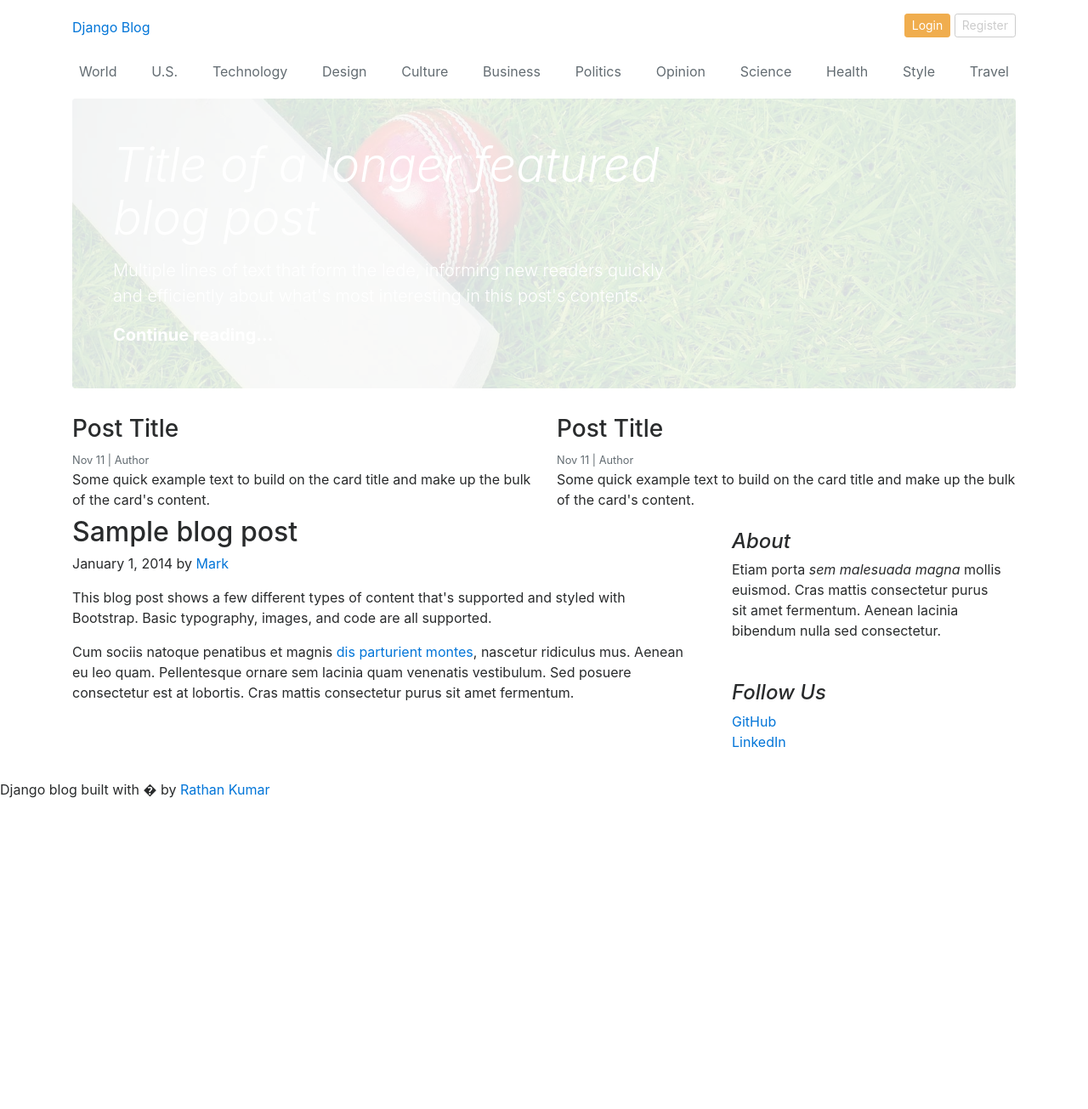
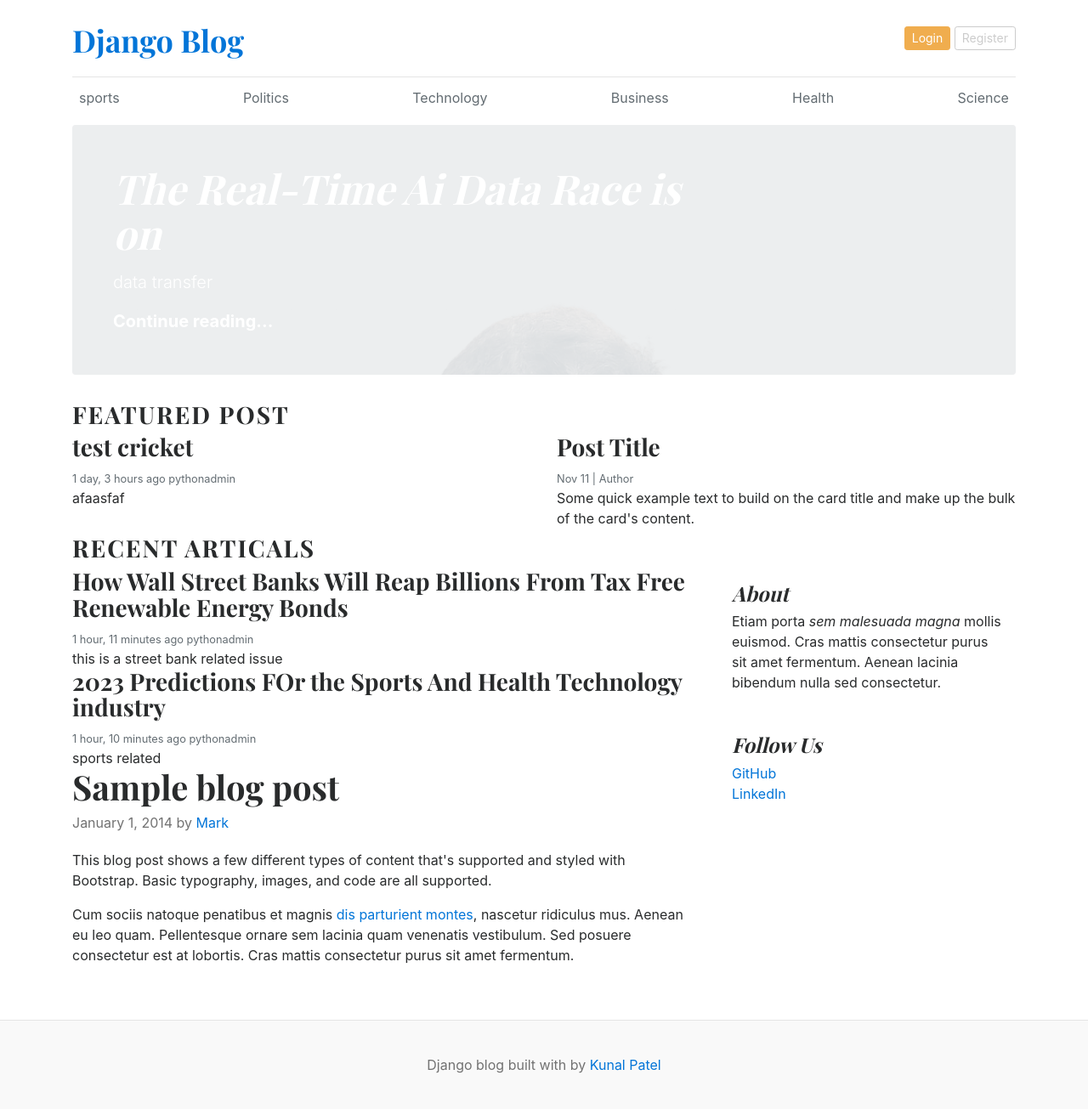
Before and after one commit to KunalPatel1213/Blog-webpage, a Django app: page / in a window 1280 px wide. Shown: the whole page at 85% size. Before the commit the page ends 939 px from the top, so only its background shows below. Run offline with Django 5.2, Linux system fonts and the light colour scheme; data comes from the database, SQL or seed files in the repository; both versions use the stored data as it was after the commit.

Commit message:
fix the html templates for real data to show frontend for database

```diff
--- a/blog_main/views.py
+++ b/blog_main/views.py
@@ -1,5 +1,13 @@
 from django.shortcuts import render
-
+from blogs.models import Category, Blog
 
 def home(request):
-    return render(request, 'home.html')
+    categories = Category.objects.all()
+    featured_posts = Blog.objects.filter(is_featured=True, status='Published').order_by('updated_at')
+    posts = Blog.objects.filter(is_featured=False, status='Published')
+    context = {
+        'categories': categories,
+        'featured_posts':featured_posts,
+        'posts': posts,
+    }
+    return render(request, 'home.html', context)
--- a/templates/home.html
+++ b/templates/home.html
@@ -9,7 +9,7 @@
     <title>Django Blogs</title>
     <link href="https://getbootstrap.com/docs/4.0/dist/css/bootstrap.min.css" rel="stylesheet">
     <link href="https://fonts.googleapis.com/css?family=Playfair+Display:700,900" rel="stylesheet">
-    <link href="{% static 'css/blog.css ' %}" rel="stylesheet">
+    <link href="{% static 'css/blog.css' %}" rel="stylesheet">
 </head>
 <body>
     <div class="container">
@@ -27,43 +27,44 @@
 
       <div class="nav-scroller py-1 mb-2">
         <nav class="nav d-flex justify-content-between">
-          <a class="p-2 text-muted" href="#">World</a>
-          <a class="p-2 text-muted" href="#">U.S.</a>
-          <a class="p-2 text-muted" href="#">Technology</a>
-          <a class="p-2 text-muted" href="#">Design</a>
-          <a class="p-2 text-muted" href="#">Culture</a>
-          <a class="p-2 text-muted" href="#">Business</a>
-          <a class="p-2 text-muted" href="#">Politics</a>
-          <a class="p-2 text-muted" href="#">Opinion</a>
-          <a class="p-2 text-muted" href="#">Science</a>
-          <a class="p-2 text-muted" href="#">Health</a>
-          <a class="p-2 text-muted" href="#">Style</a>
-          <a class="p-2 text-muted" href="#">Travel</a>
+          {% for cat in categories %}
+          <a class="p-2 text-muted" href="#">{{ cat.category_name }}</a>
+          {% endfor %}
         </nav>
       </div>
 
-
-
-<div class="jumbotron p-3 p-md-5 text-white rounded bg-dark" style="background-image: url({% static "images/cricket.jpg"%});background-blend-mode: overlay;background-size:cover;">
+      {% for post in featured_posts %}
+      {% if forloop.first %}
+      <div class="jumbotron p-3 p-md-5 text-white rounded bg-dark"
+           style="background-image: url({{post.featured_image.url}});
+                  background-blend-mode: overlay;
+                  background-size:cover;">
         <div class="col-md-8 px-0">
-      <h1 class="display-4 font-italic">Title of a longer featured blog post</h1>
-      <p class="lead my-3">Multiple lines of text that form the lede, informing new readers quickly and efficiently about what's most interesting in this post's contents.</p>
+          <h1 class="display-4 font-italic">{{ post.title }}</h1>
+          <p class="lead my-3">{{ post.short_description  | truncatewords:10}}</p>
           <p class="lead mb-0"><a href="#" class="text-white font-weight-bold">Continue reading...</a></p>
         </div>
       </div>
+      {% endif %}
+      {% endfor %}
 
+      <h3 class="text-uppercase text working" style="letter-spacing: 2px;">Featured Post</h3>
       <div class="row mb-2">
+        {% for post in featured_posts %}
+            {% if not forloop.first %}
         <div class="col-md-6">
-      <div class="card border-0" >
+          <div class="card border-0">
             <div class="card-body">
-          <h3>Post Title</h3>
-          <small class="mb-1 text-muted">Nov 11 | Author</small>
-          <p class="card-text">Some quick example text to build on the card title and make up the bulk of the card's content.</p>
+              <h3>{{ post.title }}</h3>
+              <small class="mb-1 text-muted">{{ post.created_at|timesince }} ago {{ post.author }}</small>
+              <p class="card-text">{{ post.short_description | truncatewords:25 }}</p>
             </div>
           </div>
         </div>
+            {% endif %}
+        {% endfor %}
         <div class="col-md-6">
-      <div class="card border-0" >
+          <div class="card border-0">
             <div class="card-body">
               <h3>Post Title</h3>
               <small class="mb-1 text-muted">Nov 11 | Author</small>
@@ -73,9 +74,21 @@
         </div>
       </div>
 
+
+      <h3 class="text-uppercase text working" style="letter-spacing: 2px;">Recent Articals</h3>
       <main role="main" class="container p-0">
         <div class="row">
           <div class="col-md-8 blog-main">
+            {% for post in posts %}
+            <div class="card border-0">
+            <div class="card-body">
+              <h3>{{ post.title }}</h3>
+              <small class="mb-1 text-muted">{{ post.created_at|timesince }} ago {{ post.author }}</small>
+              <p class="card-text">{{ post.short_description }}</p>
+            </div>
+          </div>
+          {% endfor %}
+
 
             <div class="blog-post">
               <h2 class="blog-post-title">Sample blog post</h2>
@@ -84,8 +97,6 @@
               <p>This blog post shows a few different types of content that's supported and styled with Bootstrap. Basic typography, images, and code are all supported.</p>
 
               <p>Cum sociis natoque penatibus et magnis <a href="#">dis parturient montes</a>, nascetur ridiculus mus. Aenean eu leo quam. Pellentesque ornare sem lacinia quam venenatis vestibulum. Sed posuere consectetur est at lobortis. Cras mattis consectetur purus sit amet fermentum.</p>
-
-
             </div>
             <!-- /.blog-post -->
 
@@ -108,12 +119,13 @@
           </aside><!-- /.blog-sidebar -->
 
         </div><!-- /.row -->
-
       </main><!-- /.container -->
 
     </div>
     <footer class="blog-footer">
-  <p>Django blog built with � by <a href="#">Rathan Kumar</a></p>
+      <p>Django blog built with by <a href="#">Kunal Patel</a></p>
     </footer>
 </body>
 </html>
+
+{% comment %} .\venv\Scripts\Activate.ps1 {% endcomment %}
```
Also changed, not shown: db.sqlite3, media/uploads/2026/01/18/student1.png (added), media/uploads/2026/01/18/student1_9UZtK4F.png (added), media/uploads/2026/01/18/student1_qTJjBV3.png (added). Lines whose indentation alone changed are shown as unchanged.
